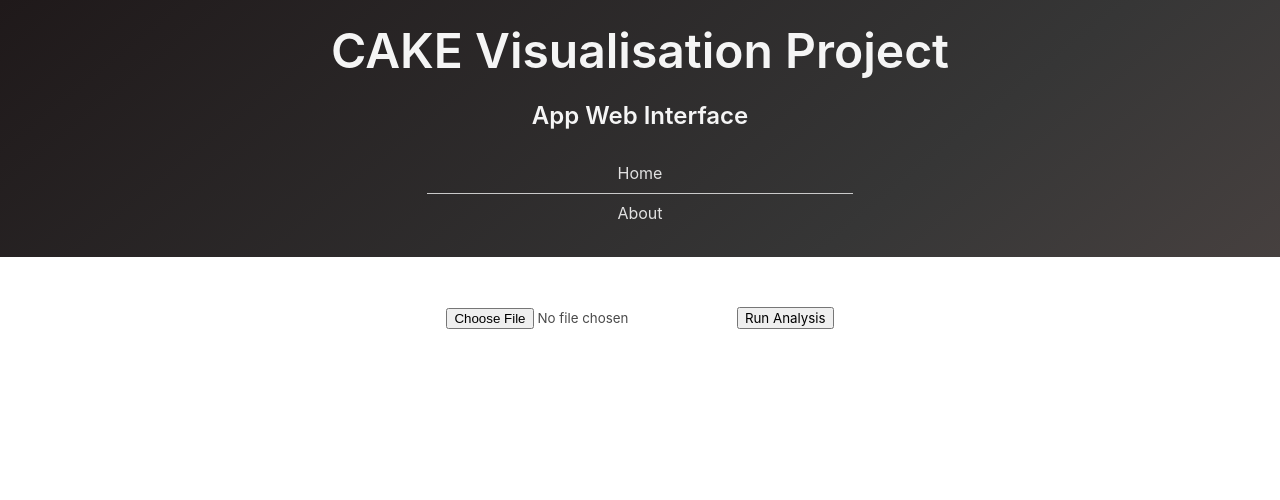
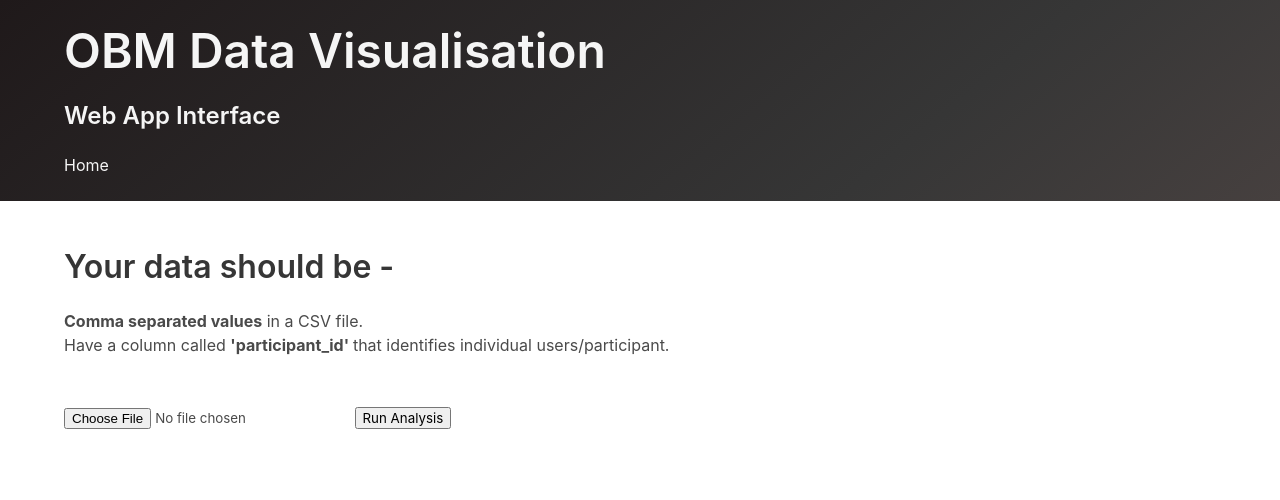
Before and after one commit to UoMResearchIT/interaction-data-visualisation-tool, a Flask app: page / in a window 1280 px wide. Shown: the part 52-552 px from the top of the page. Run offline with Flask 2, Linux system fonts and the light colour scheme.

Commit message:
Redesigned layout.

```diff
--- a/templates/base.html
+++ b/templates/base.html
@@ -12,9 +12,9 @@
 		<meta charset="utf-8">
 		<meta name="viewport" content="width=device-width, initial-scale=1">
 		{% if title %}
-		<title> CAKE Visualisation Project - {{ title }}</title>
+		<title> OBM Data Visualisation - {{ title }}</title>
 		{% else %}
-		<title> CAKE Visualisation Project - Home</title>
+		<title> OBM Data Visualisation - Home</title>
 		{% endif %}
 
 		<!--Bulma/FontAwesome pre-created stylesheets-->
@@ -23,14 +23,12 @@
         <link rel="script" href="https://cdn.plot.ly/plotly-latest.min.js">
         <link rel="script" href="https://cdnjs.cloudflare.com/ajax/libs/d3/3.5.6/d3.min.js">
         <link rel="script" href="https://code.jquery.com/jquery-2.1.4.min.js">
-        <link rel="script href="https://d14fo0winaifog.cloudfront.net/plotly-basic.js">
-
 
     </head>
 
     	<body>
 		<nav class="navbar is-info is-bold" role="navigation" aria-label="main navigation">
-  			<div class="navbar-brand">
+  			<div align="center" class="navbar-brand">
    				<a class="navbar-item" href="/">
       				<img src="https://upload.wikimedia.org/wikipedia/commons/thumb/e/eb/BBC.svg/800px-BBC.svg.png" alt="Home" width="112" height="28">
    				</a>
@@ -40,34 +38,23 @@
 		<section class="hero is-dark is-bold">
 			<div class="container">
 				<br>
-	    			<h1 align="center", class="title is-1">CAKE Visualisation Project</h1>
+	    			<h1 align="left", class="title is-1">OBM Data Visualisation</h1>
 				{% if title %}
-				<h3 align="center", class="title is-4">{{ title }}</h3>
+				<h3 align="left", class="title is-4">{{ title }}</h3>
 				{% else %}
-				<h3 align="center", class="title is-4">App Web Interface</h3>
+				<h3 align="left", class="title is-4">Web App Interface</h3>
 				{% endif %}
 			</div>
-			<div class="hero-foot">
-    				<nav class="tabs">
-      					<div class="container">
-					</div>
-					<div class="container">
-          						<li class="is-active">
-							<br>
-							<li><p><a href="/">Home</a></p></li>
-							<li><p><a href="About">About</a><p><li>
-							</li>
-					</div>
-					<div class="container">
-					</div>
-				</nav>
-			</div>
+
+			<div class="container">
+            <br>
+            <p><a href="/">Home</a></p>
 			<br>
+
+            </div>
+
 		</section>
 
-
-		<br>
-		<br>
 
 		{% block content %}{% endblock %}
 
--- a/templates/index.html
+++ b/templates/index.html
@@ -5,15 +5,29 @@
 #}
 
 {% block content %}
-	<div align="center">
-		<form method="POST" enctype=multipart/form-data>
+
+    <section class="section" style="align: center">
+        <div class="container">
+            <h4 class="title"> Your data should be - </h4>
+                <p>
+                    <ul>  <b>Comma separated values</b> in a CSV file.  </ul>
+                    <ul>  Have a column called <b> 'participant_id' </b> that identifies individual users/participant.</ul>
+
+                </p>
+
+            <br>
+            <br>
+
+		    <form method="POST" enctype=multipart/form-data>
       			<p><input type=file name=file>
          		<input type=submit value='Run Analysis'>
     		</form>
-		<br>
-	</div>
-<br>
 
+            <br>
+
+
+         </div>
+    </section>
 
 
 {% endblock %}
```
